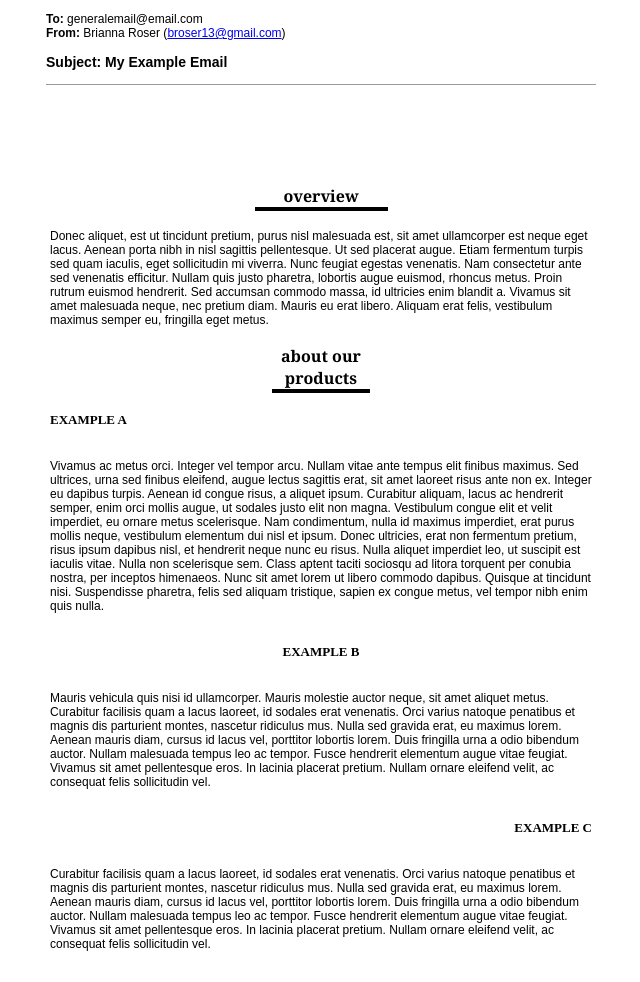
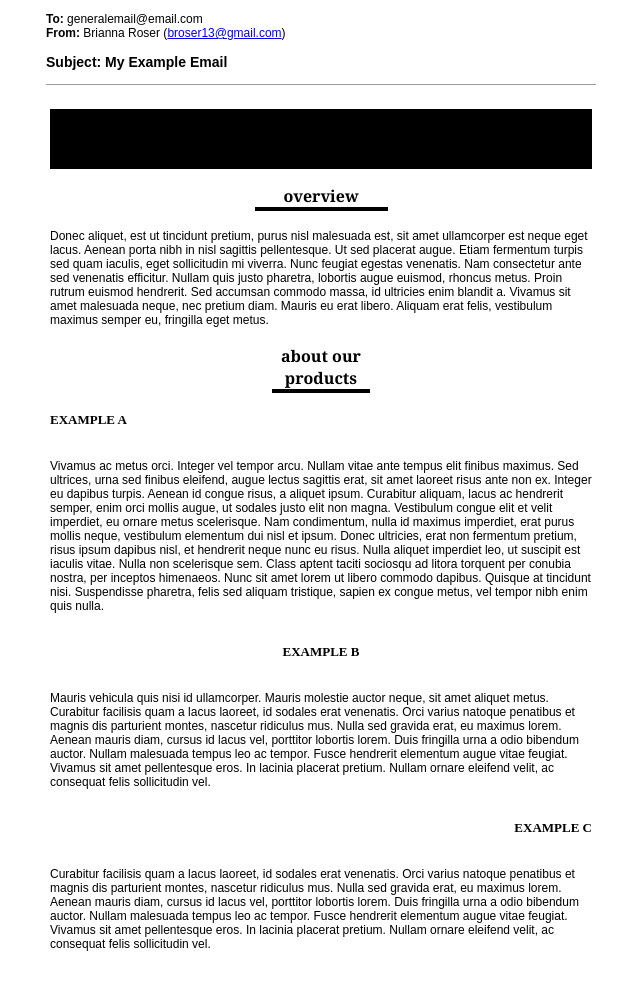
Before and after one commit to broser13/Email-2, a plain HTML site: page index.html in a window 1280 px wide. Shown: the top 982 px of the page, without its empty margins (319-959 px from the left). Drawn offline with Linux system fonts and the light colour scheme.

Commit message:
Update index.html

```diff
--- a/index.html
+++ b/index.html
@@ -23,7 +23,7 @@
 		<table class="main" cellpadding="2px">
 			<tr>
 				<th>
-					<div style="width: fill; color=black; height: 60px;">
+					<div style="width: fill; background-color: black; height: 60px;">
 					</div>
 				</th>
 			</tr>
```
